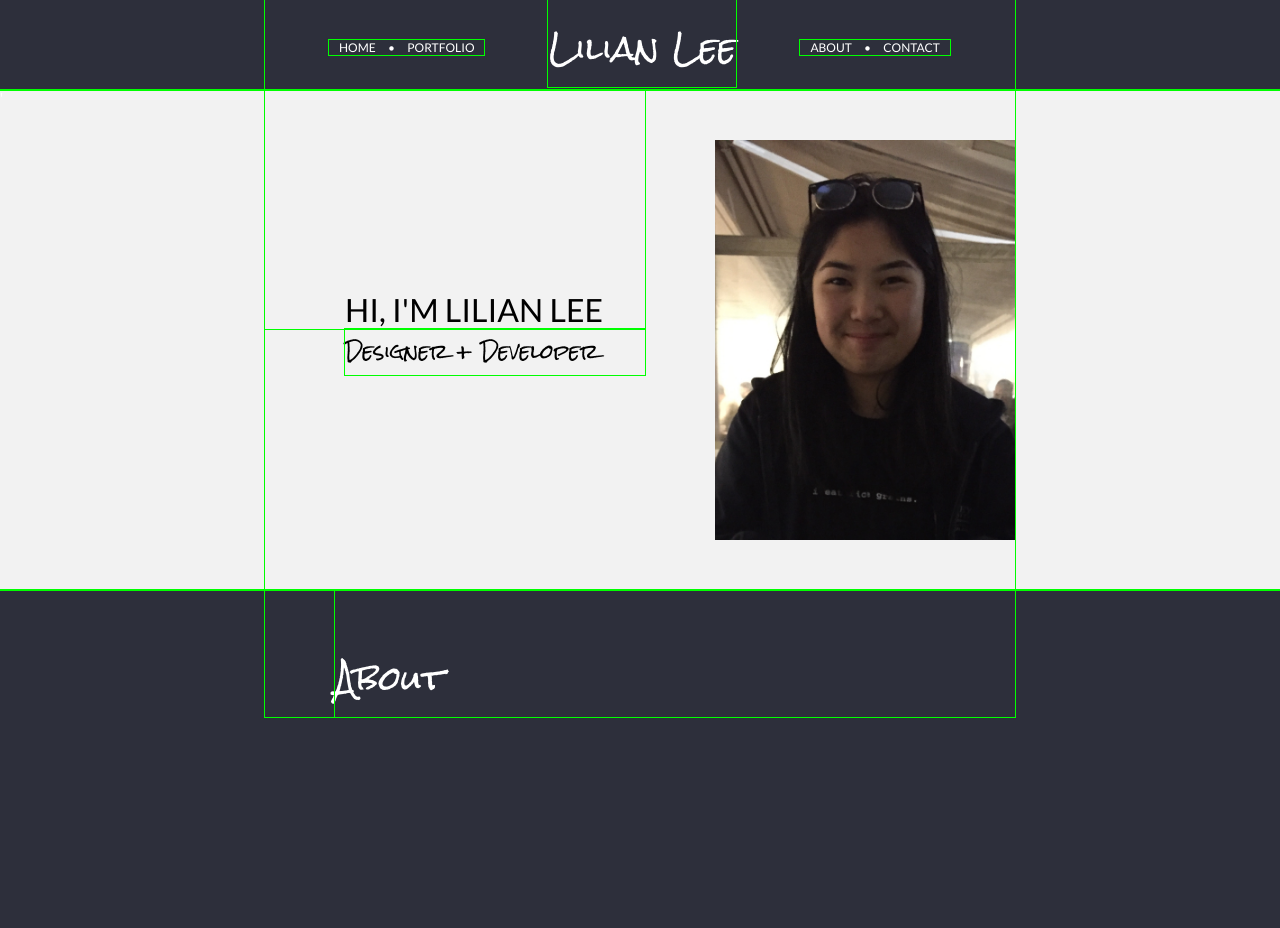
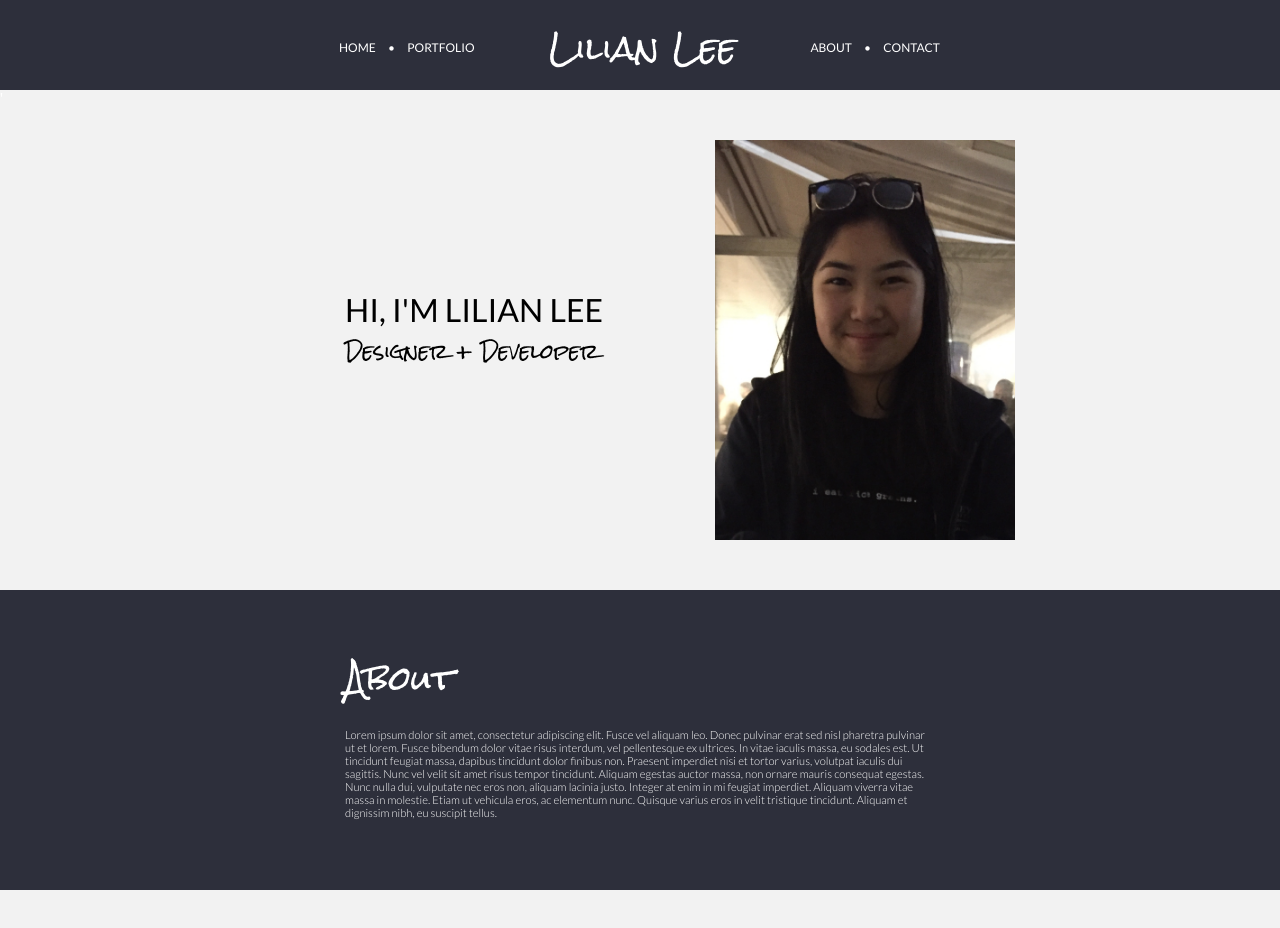
Before and after one commit to lilianlee098/289.101, a plain HTML site: page Portfolio Website/index.html in a window 1280 px wide. After the commit the page ends 890 px from the top, so only its background shows below. Drawn offline with Linux system fonts and the light colour scheme.

Commit message:
playing around still

```diff
--- a/Portfolio Website/index.html
+++ b/Portfolio Website/index.html
@@ -46,9 +46,10 @@
         <div class="about">
 
             <div class="words">
-            <div class="abouthead">
-                About
-            </div>
+                <div class="abouthead">
+                    About
+                </div>
+                <p>Lorem ipsum dolor sit amet, consectetur adipiscing elit. Fusce vel aliquam leo. Donec pulvinar erat sed nisl pharetra pulvinar ut et lorem. Fusce bibendum dolor vitae risus interdum, vel pellentesque ex ultrices. In vitae iaculis massa, eu sodales est. Ut tincidunt feugiat massa, dapibus tincidunt dolor finibus non. Praesent imperdiet nisi et tortor varius, volutpat iaculis dui sagittis. Nunc vel velit sit amet risus tempor tincidunt. Aliquam egestas auctor massa, non ornare mauris consequat egestas. Nunc nulla dui, vulputate nec eros non, aliquam lacinia justo. Integer at enim in mi feugiat imperdiet. Aliquam viverra vitae massa in molestie. Etiam ut vehicula eros, ac elementum nunc. Quisque varius eros in velit tristique tincidunt. Aliquam et dignissim nibh, eu suscipit tellus.</p>
             </div>
 
         </div>
--- a/Portfolio Website/style.css
+++ b/Portfolio Website/style.css
@@ -7,9 +7,11 @@ body{
     background-color: #f2f2f2;
 }
 
+/*
 div{
     outline: 1px solid lime;
 }
+*/
 
 .header{
     background-color: #2D2F3B;
@@ -91,7 +93,7 @@ div{
 
 .about{
     background: #2D2F3B;
-    height: 500px;
+    height: 300px;
     color: #FFFFFF;
 }
 
@@ -105,6 +107,13 @@ div{
     font-family: 'Rock Salt', cursive;
     font-size: 2em;
     padding-top: 50px;
-    margin-left: 70px;
+    margin-left: 80px;
+}
 
+.words p{
+    font-family: 'Lato', sans-serif;
+    font-weight: 100;
+    font-size: 0.7em;
+    margin-right: 80px;
+    margin-left: 80px;
 }
```
